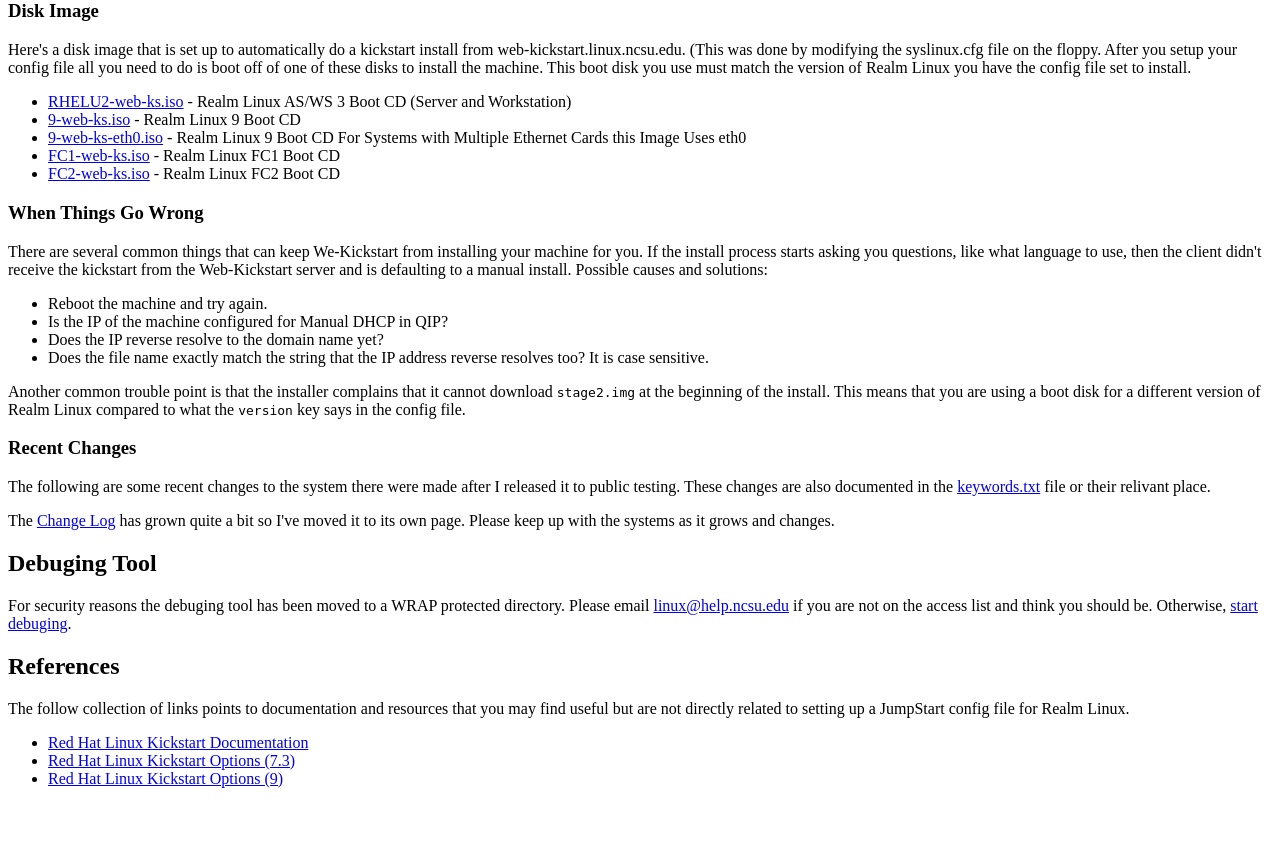
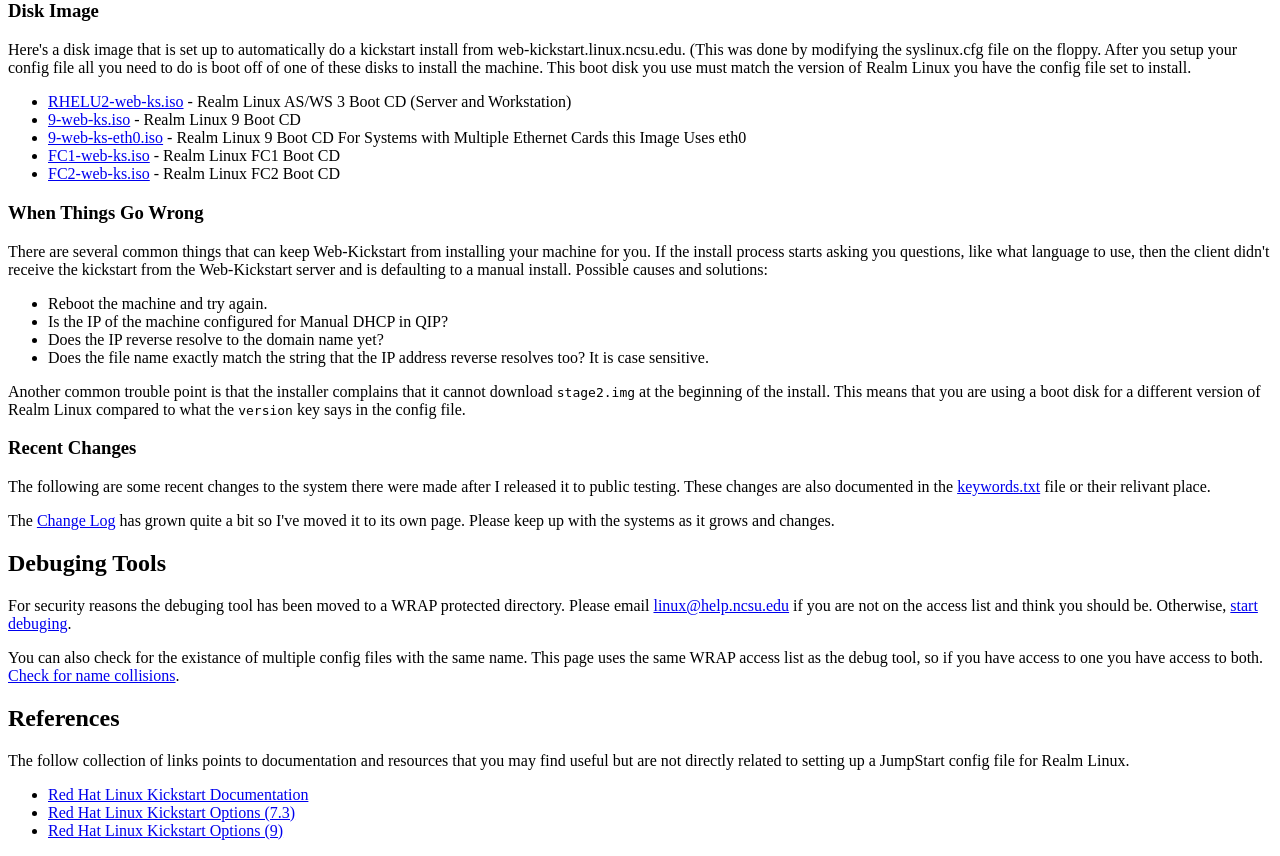
Before and after one commit to jjneely/webkickstart, a PHP site: page /index.phtml in a window 1280 px wide. Shown: the part 841-1697 px from the top of the page. Before the commit the page ends 1629 px from the top, so only its background shows below. Run offline with PHP 8.4, Linux system fonts and the light colour scheme.

Commit message:
add collision tool to web page
git-svn-id: https://svn.linux.ncsu.edu/svn/cls/trunk/solaris2ks@1550 35bbe6b0-b001-0410-9f0e-dd3f93706181

```diff
--- a/index.phtml
+++ b/index.phtml
@@ -96,7 +96,7 @@ CD For Systems with Multiple Ethernet Cards this Image Uses eth0</li>
 
 <h3>When Things Go Wrong</h3>
 
-<p>There are several common things that can keep We-Kickstart from installing
+<p>There are several common things that can keep Web-Kickstart from installing
 your machine for you.  If the install process starts asking you questions,
 like what language to use, then the client didn't receive the kickstart
 from the Web-Kickstart server and is defaulting to a manual install.
@@ -127,7 +127,7 @@ their relivant place.</p>
 I've moved it to its own page.
 Please keep up with the systems as it grows and changes.</p>
 
-<h2>Debuging Tool</h2>
+<h2>Debuging Tools</h2>
 <p>
 For security reasons the debuging tool has been moved to a WRAP protected
 directory.  Please email <a href="mailto:linux@help.ncsu.edu">
@@ -135,6 +135,14 @@ linux@help.ncsu.edu</a> if you are not on the access list and think you
 should be.  Otherwise,
 <a href="https://secure.linux.ncsu.edu/web-kickstart/WRAP/index.html">
 start debuging</a>.
+</p>
+
+<p>
+You can also check for the existance of multiple config files with the
+same name. This page uses the same WRAP access list as the debug tool, so
+if you have access to one you have access to both.
+<a href="https://secure.linux.ncsu.edu/web-kickstart/WRAP/collisions.html">
+Check for name collisions</a>.
 </p>
 
 <h2>References</h2>
```
